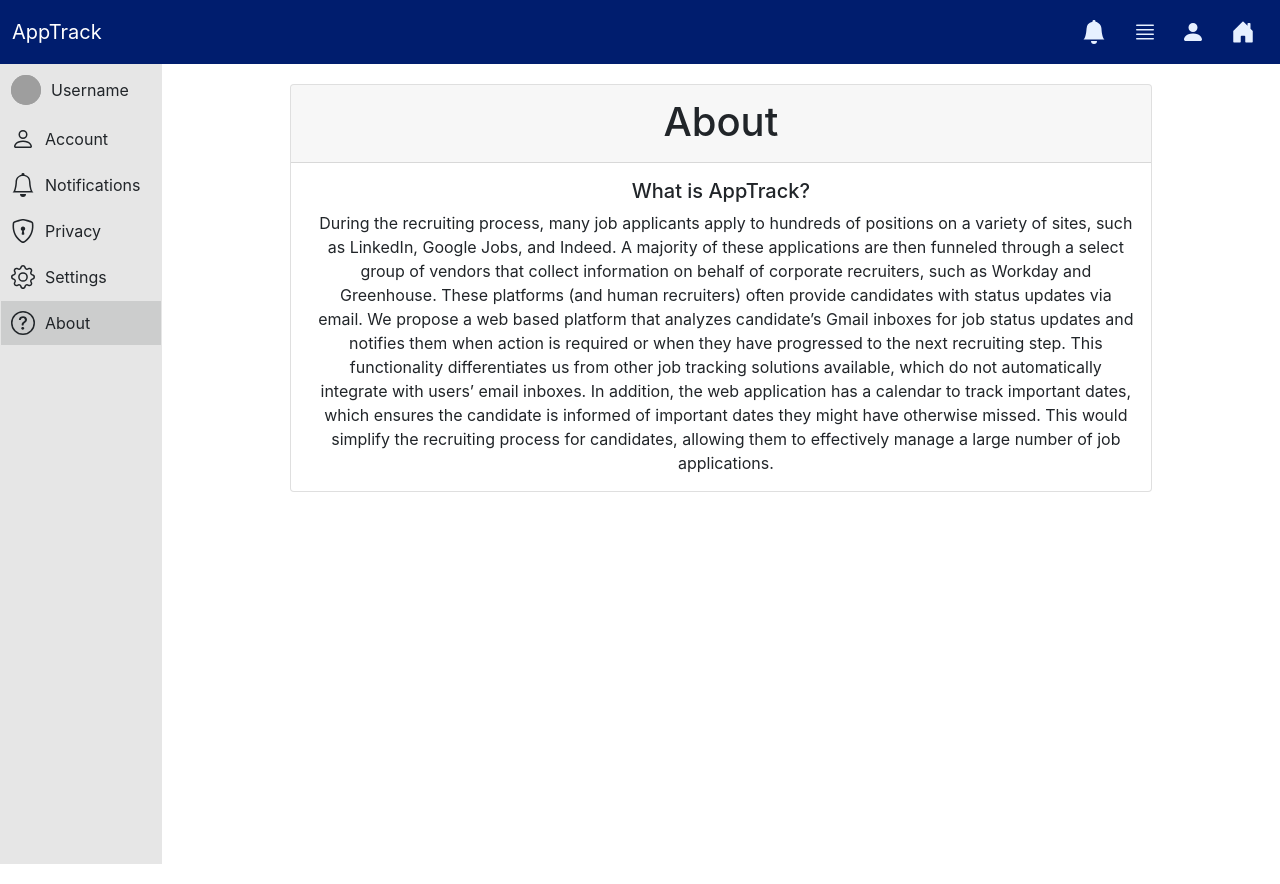
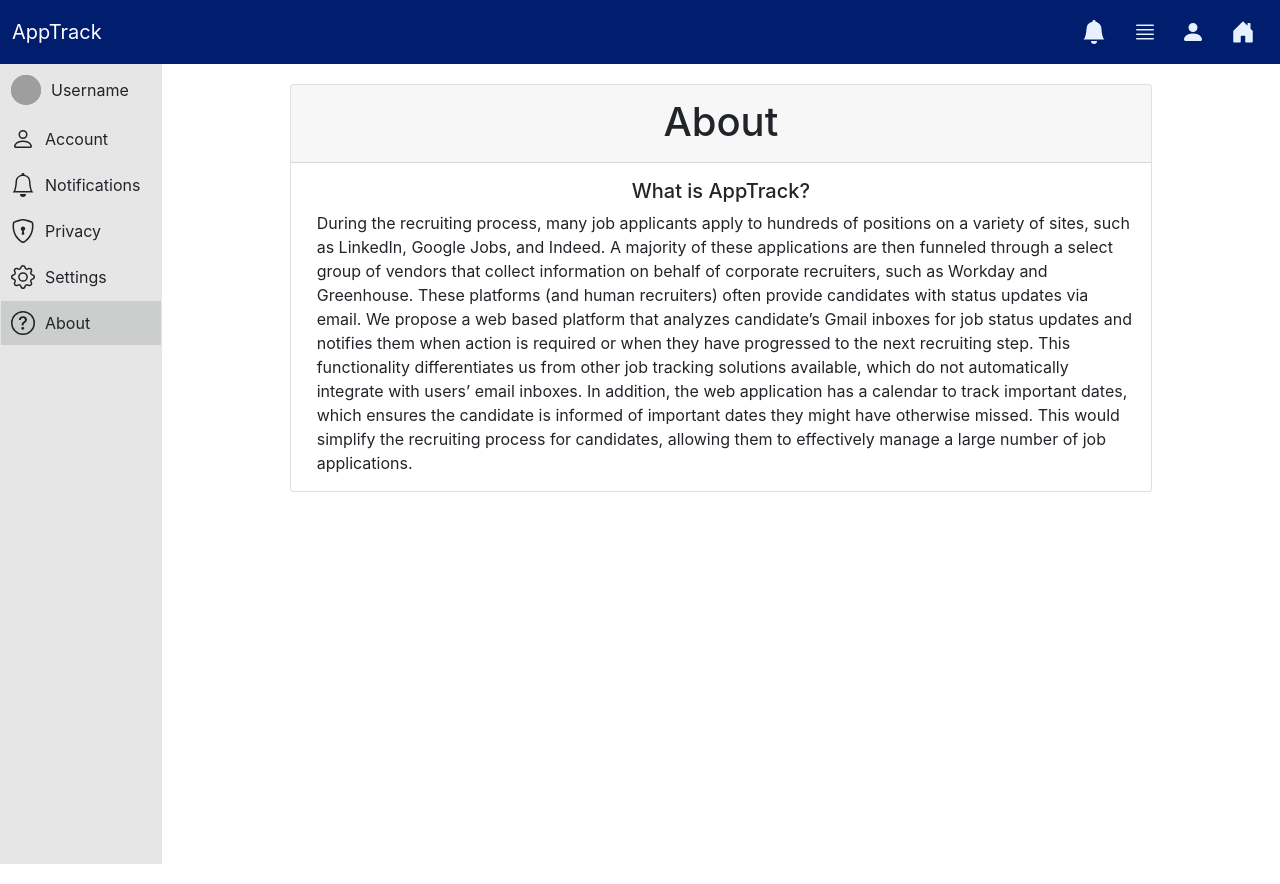
Before and after one commit to akhorana14/AppTrack, a React (Create React App) app in the folder frontend/: page /settings in a window 1280 px wide. Both pictures are taken after a click on the element "About". Built offline with nearby package versions, Linux system fonts and the light colour scheme; grey boxes are pictures that could not be loaded.

Commit message:
Remove CSS conflict issue from global CSS in settings

```diff
--- a/frontend/src/pages/Profile/Profile.jsx
+++ b/frontend/src/pages/Profile/Profile.jsx
@@ -57,7 +57,7 @@ function Profile(props) {
     }
 
     return (
-        <>
+        <div className={style["profile-body"]}>
             <Navbar />
             <Modal show={show} onHide={handleClose}>
                 <Modal.Header closeButton>
@@ -228,7 +228,7 @@ function Profile(props) {
                             </div>
                             <div class="card-body">
                                 <h5 class="card-title">What is AppTrack?</h5>
-                                <p class="card-text">During the recruiting process, many job applicants apply to hundreds of positions on a variety of sites, such as LinkedIn, Google Jobs, and Indeed. A majority of these applications are then funneled through a select group of vendors that collect information on behalf of corporate recruiters, such as Workday and Greenhouse. These platforms (and human recruiters) often provide candidates with status updates via email. We propose a web based platform that analyzes candidate’s Gmail inboxes for job status updates and notifies them when action is required or when they have progressed to the next recruiting step. This functionality differentiates us from other job tracking solutions available, which do not automatically integrate with users’ email inboxes. In addition, the web application has a calendar to track important dates, which ensures the candidate is informed of important dates they might have otherwise missed. This would simplify the recruiting process for candidates, allowing them to effectively manage a large number of job applications.</p>
+                                <p class="card-text text-start">During the recruiting process, many job applicants apply to hundreds of positions on a variety of sites, such as LinkedIn, Google Jobs, and Indeed. A majority of these applications are then funneled through a select group of vendors that collect information on behalf of corporate recruiters, such as Workday and Greenhouse. These platforms (and human recruiters) often provide candidates with status updates via email. We propose a web based platform that analyzes candidate’s Gmail inboxes for job status updates and notifies them when action is required or when they have progressed to the next recruiting step. This functionality differentiates us from other job tracking solutions available, which do not automatically integrate with users’ email inboxes. In addition, the web application has a calendar to track important dates, which ensures the candidate is informed of important dates they might have otherwise missed. This would simplify the recruiting process for candidates, allowing them to effectively manage a large number of job applications.</p>
                             </div>
                         </div>
                     </div>
@@ -239,7 +239,7 @@ function Profile(props) {
                 )
             }
         </div>
-        </>
+        </div>
     );
 };
 
--- a/frontend/src/pages/Profile/Profile.module.css
+++ b/frontend/src/pages/Profile/Profile.module.css
@@ -1,13 +1,17 @@
-h1 {
+.profile-body {
+    height: 100%;
+}
+.profile-body h1 {
     text-align: center;
+    margin-top: 5px;
 }
 
-hr {
+.profile-body hr {
     width: 50%;
     margin: 0 auto;
 }
 
-p {
+.profile-body p {
     margin: 0 0;
     padding-left: 10px;
 }
@@ -78,11 +82,7 @@ p {
     width: 100%;
 }
 
-h1 {
-    margin-top: 5px;
-}
-
-fieldset {
+.profile-body fieldset {
     text-align: left;
     padding-left: 20%;
 }
```
Also changed, not shown: frontend/quicktest.txt (deleted).
